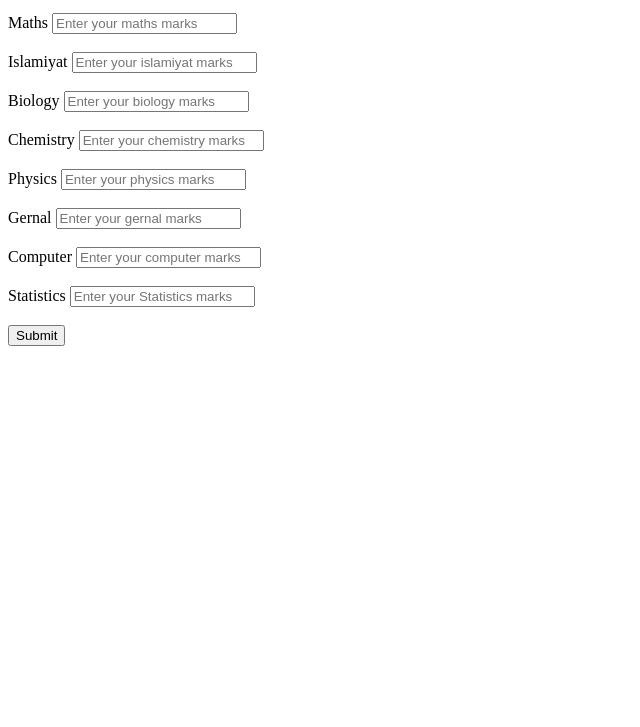
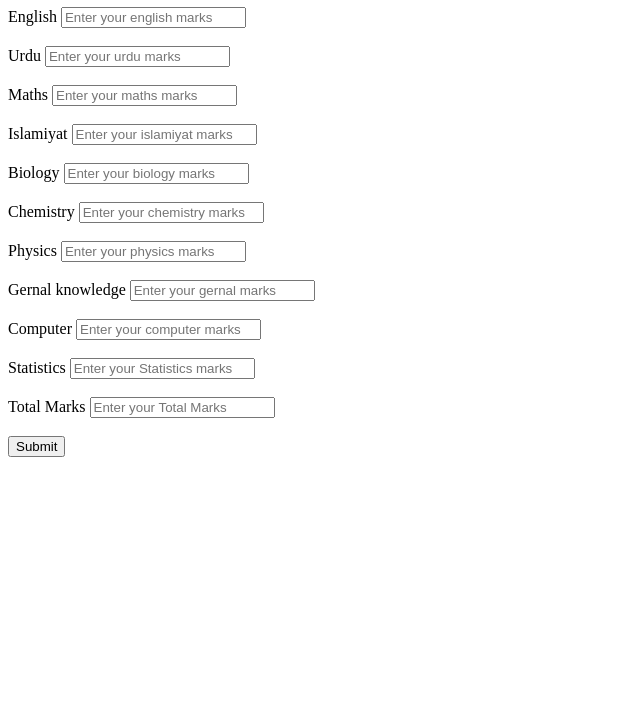
Before and after one commit to Luqmansaeed/task-2, a plain HTML site: page index.html in a window 1280 px wide. Shown: the part 73-800 px from the top of the page, without its empty margins (0-640 px from the left). Drawn offline with Linux system fonts and the light colour scheme.

Commit message:
completed

```diff
--- a/index.html
+++ b/index.html
@@ -7,7 +7,11 @@
     <title>if-else</title>
 </head>
 <body>
-    <form onsubmit=" detailMarks()  return false;">
+    <h1> MarksSheet </h1>
+
+
+
+    <form onsubmit=" detailMarks() ; return false ">
 
         <label for="english">English</label>
         <input type="number" id="english" placeholder="Enter your english marks" required min="1">
@@ -30,7 +34,7 @@
         <label for="physics">Physics</label>
         <input type="number" id="physics" placeholder="Enter your physics marks" required min="1">
         <br><br>
-        <label for="gernal">Gernal</label>
+        <label for="gernal">Gernal knowledge</label>
         <input type="number" id="gernal" placeholder="Enter your gernal marks" required min="1">
         <br><br>
         <label for="computer">Computer</label>
@@ -39,15 +43,18 @@
         <label for="statistics">Statistics</label>
         <input type="number" id="statistics" placeholder="Enter your Statistics marks" required min="1">
         <br><br>
+        <label for="totals">Total Marks</label>
+        <input type="number" id="totals" placeholder="Enter your Total Marks" required min="1">
+        <br><br>
 
         <input type="submit" value="Submit">
         </form>
 
 
-        <h1 id="totalno"></h1><br><br>
-        <h2 id="percent"></h2><br><br>
-        <h2 id="grade"></h2><br><br>
-
+        <h2 id="obtainmarks"></h2>
+        <h2 id="totalmarks"></h2>
+        <h2 id="percent"></h2>
+        <h2 id="grade"></h2>
 
 
         <script src="script.js"></script>
--- a/script.js
+++ b/script.js
@@ -1,18 +1,54 @@
 function detailMarks(){
 
-    let = +document.querySelector("#english").value;
-    let = +document.querySelector("#urdu").value;
-    let = +document.querySelector("#islamiyat").value;
-    let = +document.querySelector("#maths").value;
-    let = +document.querySelector("#computer").value;
-    let = +document.querySelector("#bio").value;
-    let = +document.querySelector("#chemistry").value;
-    let = +document.querySelector("#physics").value;
-    let = +document.querySelector("#gernal").value;
-    let = +document.querySelector("#statistics").value;
+    let english = parseInt(document.querySelector("#english").value);
+    let urdu = parseInt(document.querySelector("#urdu").value);
+    let maths = parseInt(document.querySelector("#maths").value);
+    let islamiyat = parseInt(document.querySelector("#islamiyat").value);
+    let bio = parseInt(document.querySelector("#bio").value);
+    let chemistry = parseInt(document.querySelector("#chemistry").value);
+    let physics = parseInt(document.querySelector("#physics").value);
+    let gernal = parseInt(document.querySelector("#gernal").value);
+    let computer = parseInt(document.querySelector("#computer").value);
+    let statistics = parseInt(document.querySelector("#statistics").value);
 
-    let totalmarks =english + urdu + maths + bio + chemistry + physics + islamiyat + gernal + computer + statistics ;
-    let percentage = totalmarks * 100
+    let totals = parseInt(document.querySelector("#totals").value);
 
-    if()
+    let obtainmark = english + urdu + maths + bio + chemistry + physics + islamiyat + gernal + computer + statistics ;
+    // let obtainmark = english + urdu + maths + bio + chemistry + physics + islamiyat + gernal + computer + statistics ;
+    // let obtainmarks = `${english}${urdu}${maths}${bio}${chemistry}${physics}${islamiyat}${gernal}${computer}${statistics}`;
+    let totalmarks = totals;
+    let percentage = (obtainmark / totalmarks) * 100;
+
+    if(percentage >= 80){
+        document.querySelector("#obtainmarks").innerHTML = `Obtain Marks = ${obtainmark} `;
+        document.querySelector("#totals").innerHTML = `Totals marks = ${totalmarks} `;
+        document.querySelector("#percent").innerHTML = `Percentage = ${percentage}%  `;
+        document.querySelector("#grade").innerHTML = `Grade A1 `;
+
+    }else if(percentage >= 70){
+        document.querySelector("#obtainmarks").innerHTML = `Obtain Marks = ${obtainmark}  `;
+        document.querySelector("#totals").innerHTML = `Totals marks = ${totalmarks}  `;
+        document.querySelector("#percent").innerHTML = `Percentage = ${percentage}% `;
+        document.querySelector("#grade").innerHTML = `Grade A `;
+    }else if(percentage >= 60){
+        document.querySelector("#obtainmarks").innerHTML = `Obtain Marks = ${obtainmark} `;
+        document.querySelector("#totals").innerHTML = `Totals marks = ${totalmarks} `;
+        document.querySelector("#percent").innerHTML = `Percentage = ${percentage}% `;
+        document.querySelector("#grade").innerHTML = `You have Got Grade B `;
+    }else if(percentage >= 50){
+        document.querySelector("#obtainmarks").innerHTML = `Obtain Marks = ${obtainmark} `;
+        document.querySelector("#totals").innerHTML = `Totals marks = ${totalmarks} `;
+        document.querySelector("#percent").innerHTML = `Percentage = ${percentage}% `;
+        document.querySelector("#grade").innerHTML = `You have Got Grade C `;
+    }else if(percentage >= 40){
+        document.querySelector("#obtainmarks").innerHTML = `Obtain Marks = ${obtainmark} `;
+        document.querySelector("#totals").innerHTML = `Totals marks = ${totalmarks} `;
+        document.querySelector("#percent").innerHTML = `Percentage = ${percentage}% `;
+        document.querySelector("#grade").innerHTML = `You have Got Grade D `;
+    }else{
+        document.querySelector("#obtainmarks").innerHTML = `Allah  `;
+        document.querySelector("#totals").innerHTML = `Allah `;
+        document.querySelector("#percent").innerHTML = `khair `;
+        document.querySelector("#grade").innerHTML = `Code problem `;
     }
+}
```
